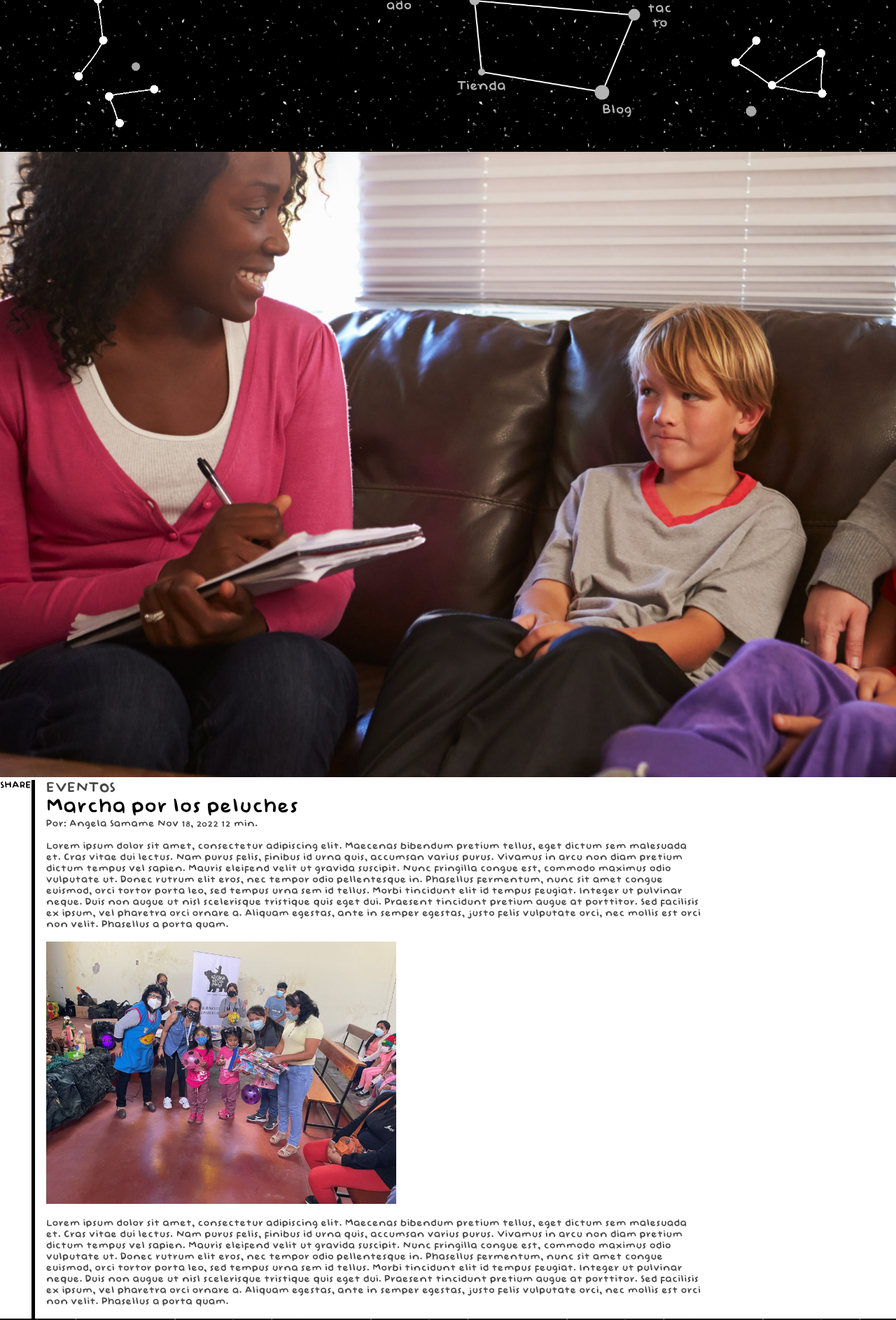
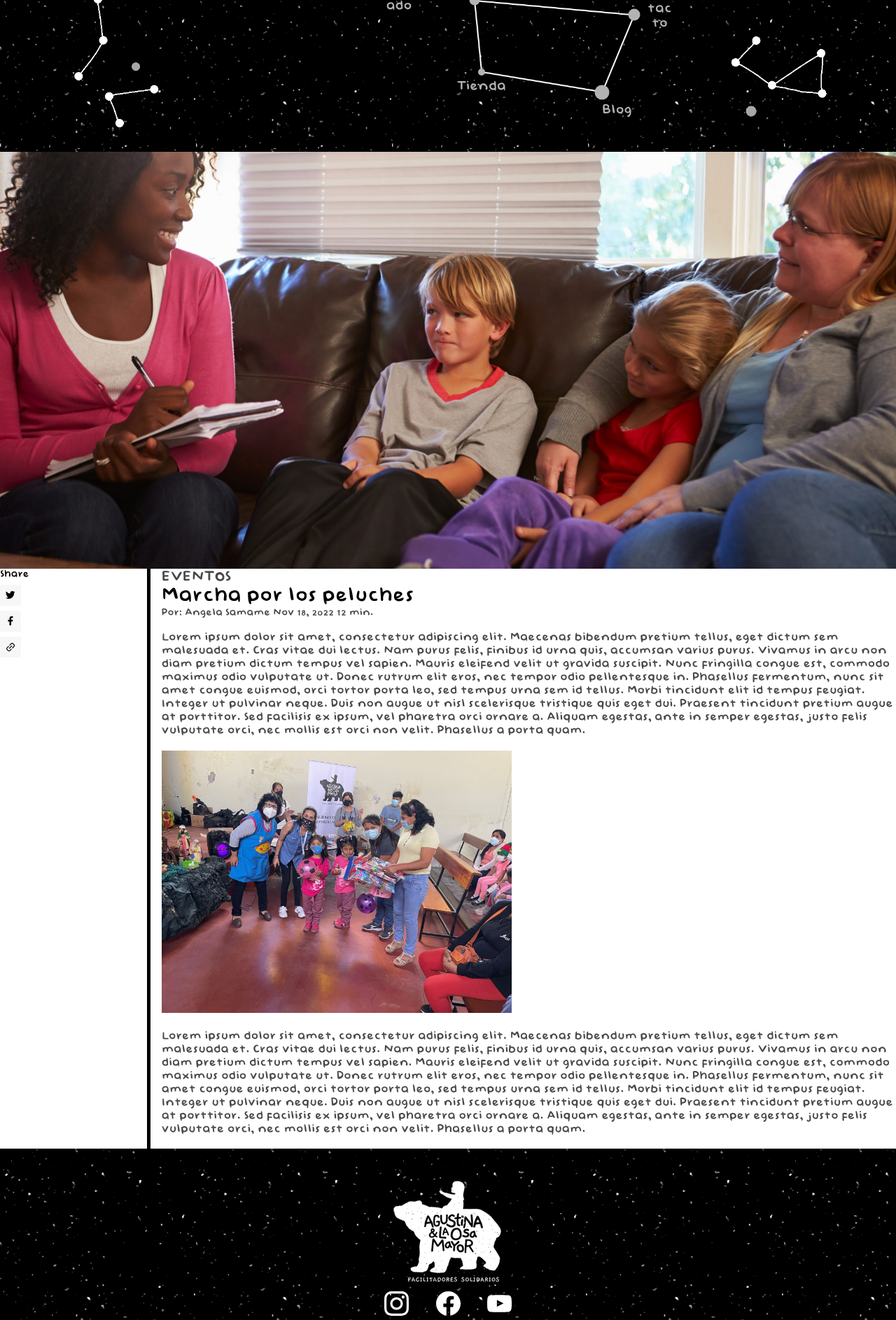
Before and after one commit to Verborrea/osa-mayor, a PHP site: page /blog.html in a window 1280 px wide; the page is wider, and only the part inside the window is pictured. Shown: the part 347-2234 px from the top of that part at 70% size. Run offline with PHP 8.4, Linux system fonts and the light colour scheme.

Commit message:
Blog Front-end 25%

```diff
--- a/blog.html
+++ b/blog.html
@@ -51,12 +51,50 @@
 			</div>
 		</header>
 		<main>
-			<div id="portada">
-				<img src="media/imgs/intro.jpg" alt="Portada del artículo">
-			</div>
+			<img id="portada" src="media/imgs/intro.jpg" alt="Portada del artículo">
 			<div class="container">
 				<div id="social-media">
-					SHARE
+					<div class="floating-icon-container">
+						<div class="share-text">Share</div>
+						<div class="social-icon-box" data-sharer="twitter"
+							data-url="/ideas/principles/web-design/best-modern-fonts-for-websites/" data-via="AdobeXD"
+							data-title="The fonts you choose to use on your website play a vital role in your user experience (UX). Here's our pick of the best modern fonts for websites.">
+							<svg width="13.502" height="10.971" viewBox="0 0 13.502 10.971" class="twitter-icon social-icon">
+								<g id="Group_71335" data-name="Group 71335" transform="translate(-1325.123 -792.31)">
+									<path id="Path_40034" data-name="Path 40034"
+										d="M79.246,109.421a7.828,7.828,0,0,0,7.882-7.882c0-.12,0-.239-.008-.358A5.637,5.637,0,0,0,88.5,99.748a5.529,5.529,0,0,1-1.591.436,2.78,2.78,0,0,0,1.218-1.532,5.551,5.551,0,0,1-1.759.672,2.773,2.773,0,0,0-4.721,2.526,7.865,7.865,0,0,1-5.709-2.894,2.772,2.772,0,0,0,.858,3.7,2.75,2.75,0,0,1-1.257-.347v.035a2.771,2.771,0,0,0,2.222,2.716,2.766,2.766,0,0,1-1.251.048,2.773,2.773,0,0,0,2.588,1.924,5.558,5.558,0,0,1-3.44,1.188,5.639,5.639,0,0,1-.659-.04,7.843,7.843,0,0,0,4.246,1.242"
+										transform="translate(1250.123 693.86)"></path>
+								</g>
+							</svg>
+						</div>
+						<div class="social-icon-box" data-sharer="facebook"
+							data-url="/ideas/principles/web-design/best-modern-fonts-for-websites/"
+							data-title="The fonts you choose to use on your website play a vital role in your user experience (UX). Here's our pick of the best modern fonts for websites.">
+							<svg width="7.465" height="13.582" viewBox="0 0 7.465 13.582" class="facebook-icon social-icon">
+								<g id="Group_71333" data-name="Group 71333" transform="translate(-1303.05 -791.418)">
+									<path id="Path_40032" data-name="Path 40032"
+										d="M11.546,19V12.8H9.461V10.389h2.086V8.612a2.948,2.948,0,0,1,2.6-3.186,17.374,17.374,0,0,1,2.368.089v2.16H15.236c-.508,0-1.192.212-1.192.765v1.949h2.391L16.12,12.8H14.04V19Z"
+										transform="translate(1294 786)"></path>
+								</g>
+							</svg>
+						</div>
+						<a class="social-icon-box" href="javascript:void(0)" tooltip="Copied" onclick="copyFunction();">
+							<svg xmlns="http://www.w3.org/2000/svg" width="12.167" height="12.146" viewBox="0 0 20.653 20.791">
+								<g id="noun_link_1098681" transform="translate(-20.1 -19.9)">
+									<g id="Group_161749" data-name="Group 161749" transform="translate(20.1 19.9)">
+										<path id="Path_104007" data-name="Path 104007"
+											d="M21.136,50.463,24.072,53.4a3.836,3.836,0,0,0,5.388,0L33.6,49.254,32.153,47.8l-4.144,4.144a1.759,1.759,0,0,1-1.209.518,1.62,1.62,0,0,1-1.209-.518l-2.936-2.936a1.759,1.759,0,0,1-.518-1.209,1.62,1.62,0,0,1,.518-1.209L26.8,42.451,25.35,41l-4.144,4.144A3.73,3.73,0,0,0,20.1,47.838,3.65,3.65,0,0,0,21.136,50.463Z"
+											transform="translate(-20.1 -33.713)"></path>
+										<path id="Path_104008" data-name="Path 104008"
+											d="M53.268,23.941l-2.936-2.936a3.836,3.836,0,0,0-5.388,0L40.8,25.15,42.251,26.6,46.4,22.456a1.759,1.759,0,0,1,1.209-.518,1.62,1.62,0,0,1,1.209.518l2.936,2.936a1.759,1.759,0,0,1,.518,1.209,1.62,1.62,0,0,1-.518,1.209L47.6,31.953,49.054,33.4,53.2,29.26A3.73,3.73,0,0,0,54.3,26.566,3.65,3.65,0,0,0,53.268,23.941Z"
+											transform="translate(-33.651 -19.9)"></path>
+										<rect id="Rectangle_154828" data-name="Rectangle 154828" width="9.67" height="2.072"
+											transform="translate(6.175 13.082) rotate(-45)"></rect>
+									</g>
+								</g>
+							</svg>
+						</a>
+					</div>
 				</div>
 				<div id="articulo">
 					<div id="categoria">
@@ -75,24 +113,30 @@
 						<p>
 							Lorem ipsum dolor sit amet, consectetur adipiscing elit. Maecenas bibendum pretium tellus, eget dictum sem
 							malesuada et. Cras vitae dui lectus. Nam purus felis, finibus id urna quis, accumsan varius purus. Vivamus
-							in arcu non diam pretium dictum tempus vel sapien. Mauris eleifend velit ut gravida suscipit. Nunc fringilla
+							in arcu non diam pretium dictum tempus vel sapien. Mauris eleifend velit ut gravida suscipit. Nunc
+							fringilla
 							congue est, commodo maximus odio vulputate ut. Donec rutrum elit eros, nec tempor odio pellentesque in.
 							Phasellus fermentum, nunc sit amet congue euismod, orci tortor porta leo, sed tempus urna sem id tellus.
 							Morbi tincidunt elit id tempus feugiat. Integer ut pulvinar neque. Duis non augue ut nisl scelerisque
-							tristique quis eget dui. Praesent tincidunt pretium augue at porttitor. Sed facilisis ex ipsum, vel pharetra
-							orci ornare a. Aliquam egestas, ante in semper egestas, justo felis vulputate orci, nec mollis est orci non
+							tristique quis eget dui. Praesent tincidunt pretium augue at porttitor. Sed facilisis ex ipsum, vel
+							pharetra
+							orci ornare a. Aliquam egestas, ante in semper egestas, justo felis vulputate orci, nec mollis est orci
+							non
 							velit. Phasellus a porta quam.
 						</p>
 						<img class="myimg" src="gallery/IMG_0255.jpg" width="500px">
 						<p>
 							Lorem ipsum dolor sit amet, consectetur adipiscing elit. Maecenas bibendum pretium tellus, eget dictum sem
 							malesuada et. Cras vitae dui lectus. Nam purus felis, finibus id urna quis, accumsan varius purus. Vivamus
-							in arcu non diam pretium dictum tempus vel sapien. Mauris eleifend velit ut gravida suscipit. Nunc fringilla
+							in arcu non diam pretium dictum tempus vel sapien. Mauris eleifend velit ut gravida suscipit. Nunc
+							fringilla
 							congue est, commodo maximus odio vulputate ut. Donec rutrum elit eros, nec tempor odio pellentesque in.
 							Phasellus fermentum, nunc sit amet congue euismod, orci tortor porta leo, sed tempus urna sem id tellus.
 							Morbi tincidunt elit id tempus feugiat. Integer ut pulvinar neque. Duis non augue ut nisl scelerisque
-							tristique quis eget dui. Praesent tincidunt pretium augue at porttitor. Sed facilisis ex ipsum, vel pharetra
-							orci ornare a. Aliquam egestas, ante in semper egestas, justo felis vulputate orci, nec mollis est orci non
+							tristique quis eget dui. Praesent tincidunt pretium augue at porttitor. Sed facilisis ex ipsum, vel
+							pharetra
+							orci ornare a. Aliquam egestas, ante in semper egestas, justo felis vulputate orci, nec mollis est orci
+							non
 							velit. Phasellus a porta quam.
 						</p>
 					</div>
--- a/styles/blog.css
+++ b/styles/blog.css
@@ -1,5 +1,26 @@
 .container {
     display: flex;
+}
+
+#portada {
+	width: 100vw;
+    display: block;
+}
+
+/* media */
+#social-media {
+    flex: 1;
+}
+
+.social-icon-box {
+    background-color: #f7f7f7;
+    margin: 7px 0;
+    height: 30px;
+    width: 30px;
+    display: flex;
+    justify-content: center;
+    align-items: center;
+    cursor: pointer;
 }
 
 #articulo {
@@ -7,6 +28,7 @@
     padding-left: 1em;
     color: var(--enfasis2);
     width: 75%;
+    flex: 5;
 }
 
 #categoria {
@@ -16,3 +38,7 @@
     font-size: 24pt;
     color: black;
 }
+
+#content {
+    font-size: 14pt;
+}
```
